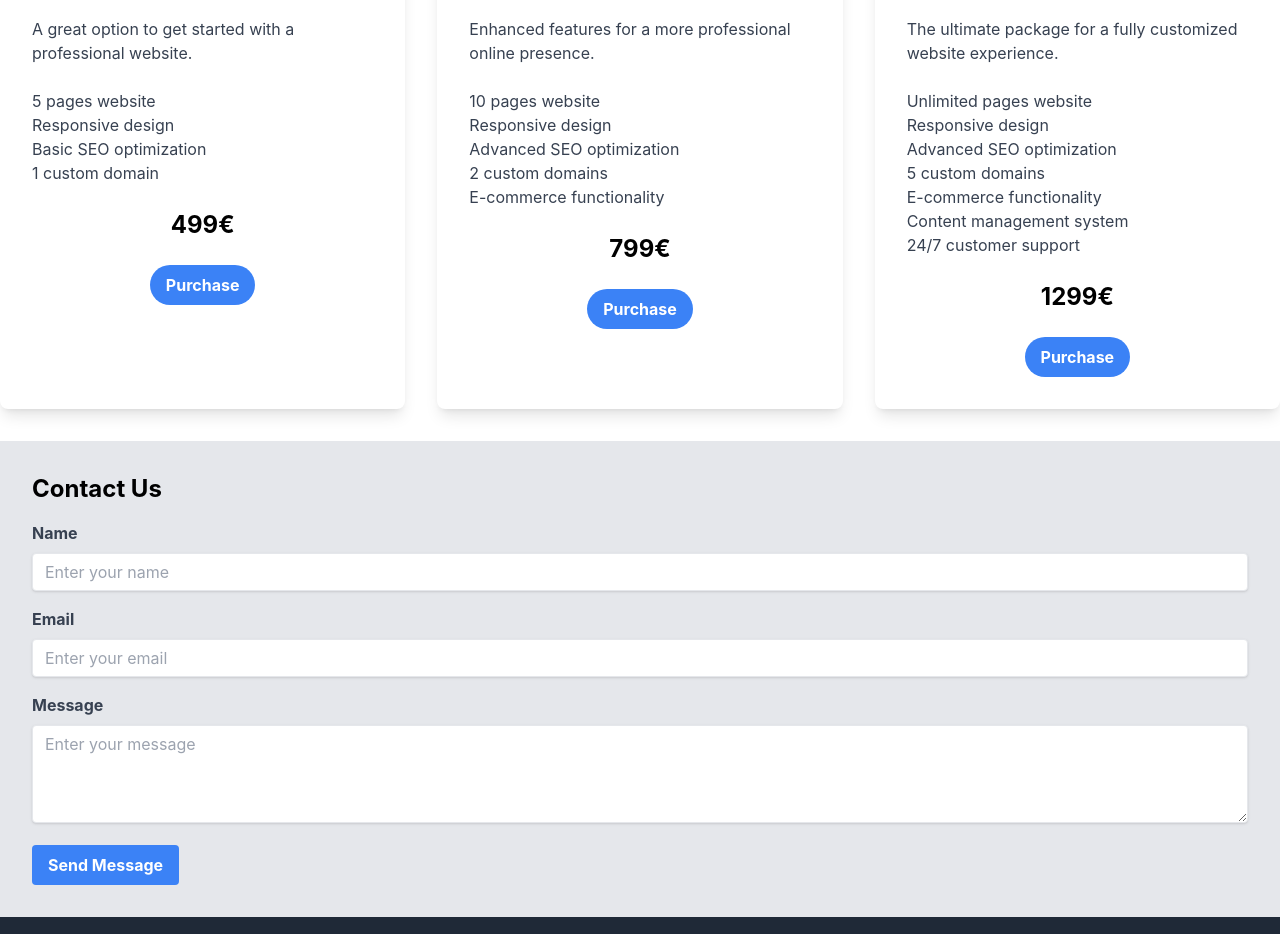
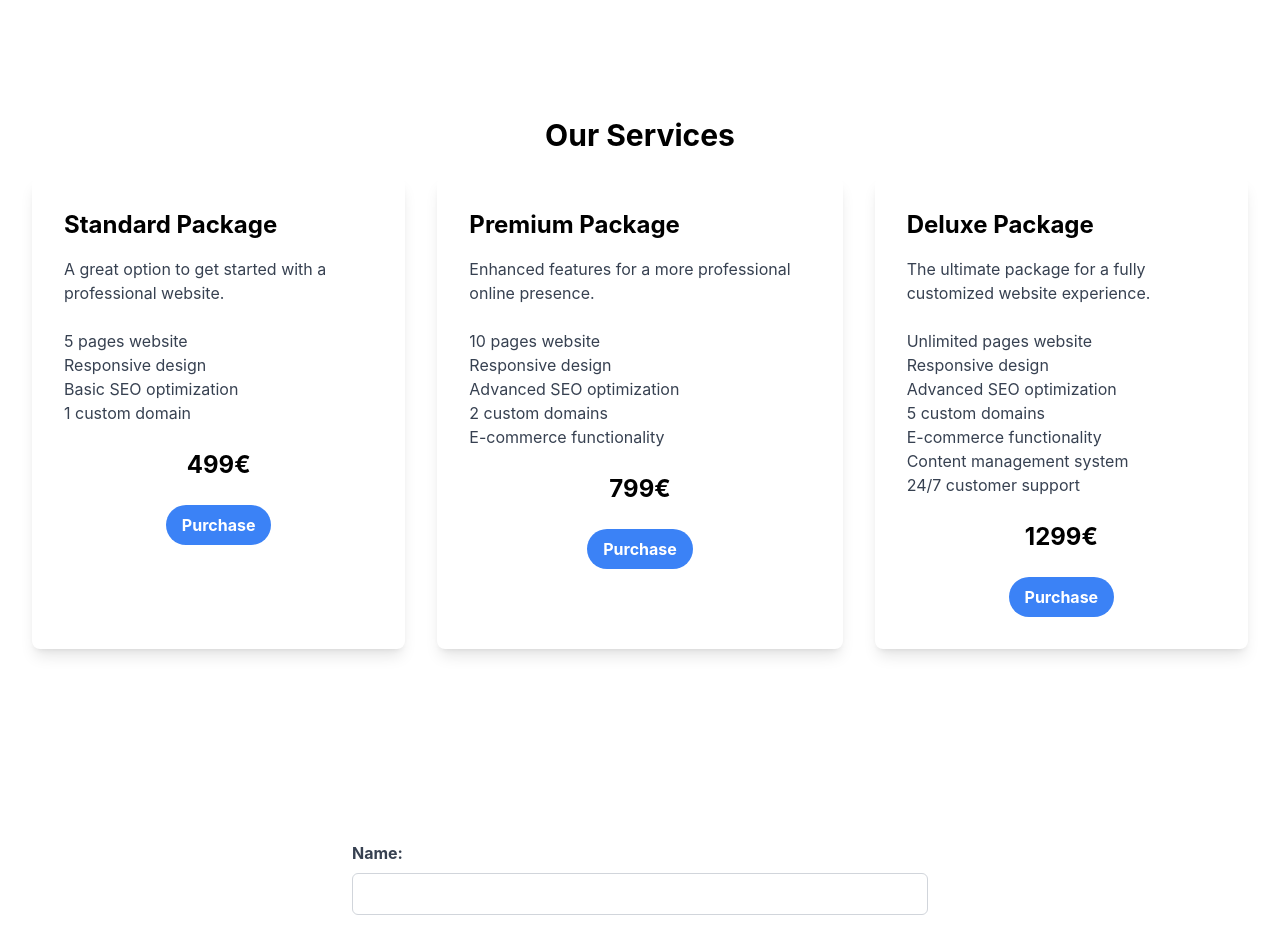
Before and after one commit to MaxRoos04/StudioX, a React (Create React App) app in the folder studiox/: page / in a window 1280 px wide. Shown: the part 1271-2205 px from the top of the page. Built offline with nearby package versions, Linux system fonts and the light colour scheme.

Commit message:
made the contact page functional and some small changes

```diff
--- a/studiox/src/components/AboutUs.js
+++ b/studiox/src/components/AboutUs.js
@@ -14,7 +14,7 @@ const AboutUs = () => {
           />
           </div>
           <div className="md:w-1/2 md:pl-8 mt-6 md:mt-0">
-            <h3 className="text-2xl font-bold mb-4 mt-20">Who We Are</h3>
+            <h3 className="text-2xl font-bold mb-4 mt-40">Who We Are</h3>
             <p className="text-gray-700 mb-6">
               StudioX is a leading website designing company dedicated to creating stunning and
               user-friendly websites for businesses of all sizes. We combine innovative design
--- a/studiox/src/components/Contact.js
+++ b/studiox/src/components/Contact.js
@@ -1,49 +1,75 @@
-import React from 'react';
+import React, { useState } from 'react';
 
-const Contact = () => {
+const ContactForm = () => {
+  const [formData, setFormData] = useState({
+    name: '',
+    email: '',
+    message: '',
+  });
+
+  const handleChange = (e) => {
+    setFormData({ ...formData, [e.target.name]: e.target.value });
+  };
+
+  const handleSubmit = (e) => {
+    e.preventDefault();
+
+    console.log(formData);
+
+    setFormData({ name: '', email: '', message: '' });
+  };
+
   return (
-    <section className="bg-gray-200 p-8">
-      <h2 className="text-2xl font-bold mb-4">Contact Us</h2>
-      <form>
-        <div className="mb-4">
-          <label className="block text-gray-700 font-bold mb-2" htmlFor="name">
-            Name
+    <form onSubmit={handleSubmit} className="max-w-xl mx-auto">
+      <div className="mb-4 mt-40">
+        <label htmlFor="name" className="block text-gray-700 font-bold mb-2">
+          Name:
         </label>
         <input
-            className="shadow appearance-none border rounded w-full py-2 px-3 text-gray-700 leading-tight focus:outline-none focus:shadow-outline"
+          type="text"
           id="name"
-            type="text"
-            placeholder="Enter your name"
+          name="name"
+          className="border border-gray-300 rounded-md p-2 w-full"
+          value={formData.name}
+          onChange={handleChange}
+          required
         />
       </div>
       <div className="mb-4">
-          <label className="block text-gray-700 font-bold mb-2" htmlFor="email">
-            Email
+        <label htmlFor="email" className="block text-gray-700 font-bold mb-2">
+          Email:
         </label>
         <input
-            className="shadow appearance-none border rounded w-full py-2 px-3 text-gray-700 leading-tight focus:outline-none focus:shadow-outline"
+          type="email"
           id="email"
-            type="email"
-            placeholder="Enter your email"
+          name="email"
+          className="border border-gray-300 rounded-md p-2 w-full"
+          value={formData.email}
+          onChange={handleChange}
+          required
         />
       </div>
       <div className="mb-4">
-          <label className="block text-gray-700 font-bold mb-2" htmlFor="message">
-            Message
+        <label htmlFor="message" className="block text-gray-700 font-bold mb-2">
+          Message:
         </label>
         <textarea
-            className="shadow appearance-none border rounded w-full py-2 px-3 text-gray-700 leading-tight focus:outline-none focus:shadow-outline"
           id="message"
-            rows="4"
-            placeholder="Enter your message"
+          name="message"
+          className="border border-gray-300 rounded-md p-2 w-full h-32"
+          value={formData.message}
+          onChange={handleChange}
+          required
         ></textarea>
       </div>
-        <button className="bg-blue-500 hover:bg-blue-700 text-white font-bold py-2 px-4 rounded">
-          Send Message
+      <button
+        type="submit"
+        className="bg-blue-500 hover:bg-blue-600 text-white font-bold py-2 px-4 rounded-full mb-40"
+      >
+        Submit
       </button>
     </form>
-    </section>
   );
 };
 
-export default Contact;
+export default ContactForm;
--- a/studiox/src/components/Header.js
+++ b/studiox/src/components/Header.js
@@ -13,7 +13,7 @@ const Header = () => {
           We Design <span className="text-blue-500">Beautiful Websites</span> that Inspire.
         </p>
         <a
-          href="#contact"
+          href="#services"
           className="inline-block mt-8 px-6 py-3 text-lg font-medium text-white uppercase bg-blue-500 hover:bg-blue-600 rounded-lg"
         >
           Get Started
--- a/studiox/src/components/Services.js
+++ b/studiox/src/components/Services.js
@@ -3,10 +3,10 @@ import React from 'react';
 const Services = () => {
   return (
     <section id="services" className="py-8">
-      <h2 className="text-3xl font-bold mb-6 text-center">Our Services</h2>
+      <h2 className="text-3xl font-bold mb-6 mt-40 text-center">Our Services</h2>
       <div className="grid grid-cols-1 md:grid-cols-3 gap-8">
-        <div className="bg-white rounded-lg shadow-lg">
-          <div className="p-8">
+        <div className="bg-white rounded-lg shadow-lg ml-8">
+          <div className="p-8 ">
             <h3 className="text-2xl font-bold mb-4">Standard Package</h3>
             <p className="text-gray-700 mb-6">
               A great option to get started with a professional website.
@@ -50,7 +50,7 @@ const Services = () => {
             </div>
           </div>
         </div>
-        <div className="bg-white rounded-lg shadow-lg">
+        <div className="bg-white rounded-lg shadow-lg mr-8">
           <div className="p-8">
             <h3 className="text-2xl font-bold mb-4">Deluxe Package</h3>
             <p className="text-gray-700 mb-6">
```
Lines whose indentation alone changed are shown as unchanged.
